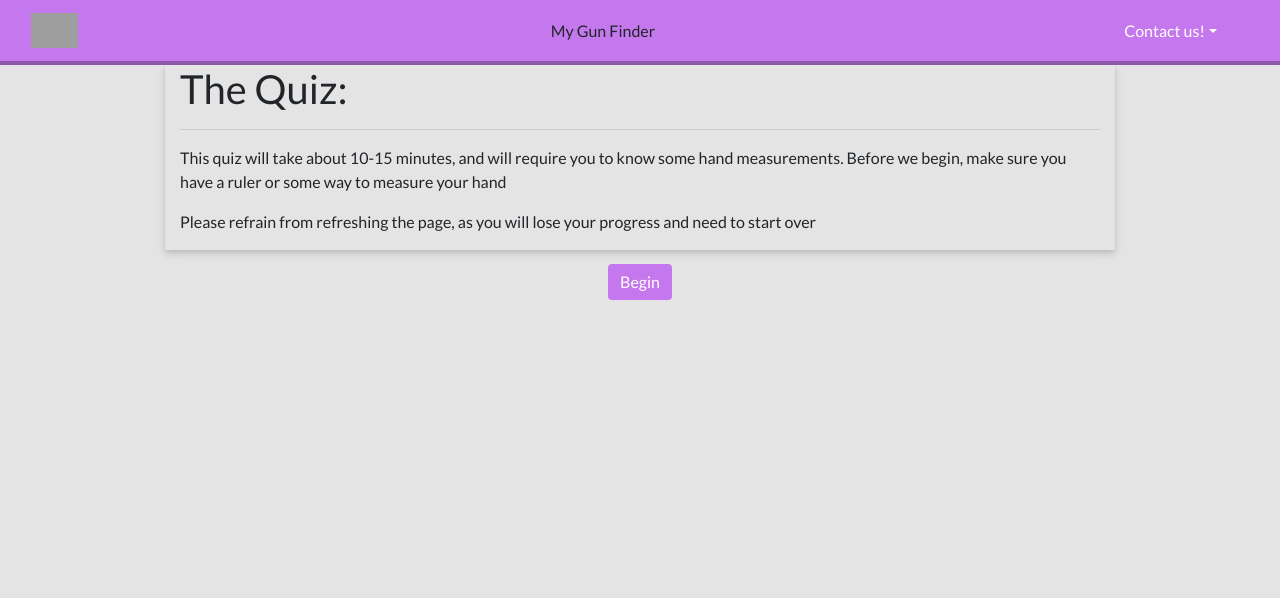
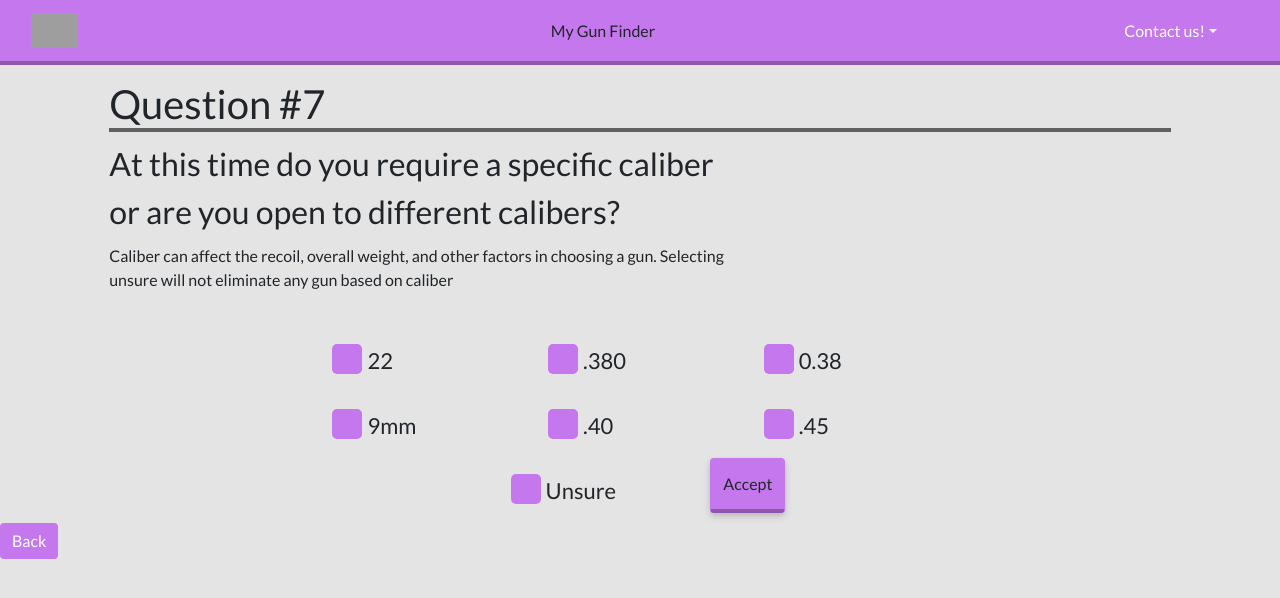
Before and after one commit to JamesDeVore/TWAW-finder, a React (Create React App) app in the folder client/: page /questions in a window 1280 px wide. Shown: the top 598 px of the page. Built offline with nearby package versions, Linux system fonts and the light colour scheme; grey boxes are pictures that could not be loaded.

Commit message:
more styling and subtext

```diff
--- a/client/src/App.css
+++ b/client/src/App.css
@@ -64,6 +64,15 @@ body {
   transform:scale(1.1);
   transition:transform .2s ease-in-out;
 }
+.questionBox {
+  margin-top:15px;
+}
+.questionImg {
+    border-radius: 5px;
+    box-shadow: 0 4px 8px 0 rgba(0,0,0,0.12), 0 2px 4px 0 rgba(0,0,0,0.08);
+    max-height:250px;
+    width:auto;
+}
 .questionBox-before{
   opacity:0
 }
@@ -72,13 +81,20 @@ body {
   transition: opacity .7s ease-in
 }
 
+.questionTitle h1{
+  border-bottom: 4px solid rgb(97, 97, 97);
+}
 
+.questionMainText {
+  font-weight: 550;
+  font-size:2em;
+  line-height:1.5em;
+}
+.questionSubtext{
 
-.questionText {
-  margin:20px;
 }
 .answersDiv{
-  margin:10px;
+  margin-top:20px;
   display:flex;
   justify-content: space-evenly;
 }
@@ -93,18 +109,19 @@ body {
     display: flex;
     flex-direction: row;
     flex-wrap:wrap;
+    justify-content: center;
 }
 .caliberLabel {
     display: block;
     position: relative;
     padding-left: 35px;
-    margin: 12px;
+    margin: 16px;
     cursor: pointer;
     font-size: 22px;
     -webkit-user-select: none;
     -moz-user-select: none;
     -ms-user-select: none;
-    width: 25%;
+    width: 22%;
 }
 
 /* Hide the browser's default checkbox */
@@ -164,7 +181,7 @@ body {
 .gunResult{
   display: flex;
   flex-direction: column;
-
+  box-shadow: 4px 4px 4px lightgrey;
   margin: 12px;
 }
 .gunTitle{
--- a/client/src/assets/questions.js
+++ b/client/src/assets/questions.js
@@ -19,6 +19,7 @@ const questions = {
   0: {
     id: 0,
     text: "What will this gun be used for?",
+    subtext: "This will help determine the type of gun that best fits you.",
     answers: purpose,
     category: "purpose"
   },
@@ -31,58 +32,70 @@ const questions = {
   2: {
     id: 2,
     text: "Do you require a gun with an external gun safety?",
+    subtext:
+      "An external gun safety can be a grip safety, or thumb safety, to prevent any accidental firing of the gun",
     answers: yesNoUnsure,
     category: "externalSafety",
-    image:thumbSafety
+    image: thumbSafety
   },
   3: {
     id: 3,
     text: "Do you require a gun with a laser?",
+    subtext:
+      "A laser assists with aiming by allowing you to see where the gun in aimed before pulling the trigger. Selecting yes will select guns that come factory-equipped with a laser.",
     answers: yesNoUnsure,
     category: "laser",
-    image:laser
+    image: laser
   },
   4: {
     id: 4,
     text:
-      "Do you require a gun with an accessory rail to attach aftermarket accessories (such as flashlights and/or lasers)?",
+      "Do you require a gun with an accessory rail to attach aftermarket accessories?",
     answers: yesNoUnsure,
+    subtext:
+      "Aftermarket accessories can take the form of flashlights or lasers.",
     category: "accessoryRail",
-    image:picatinnyRail
+    image: picatinnyRail
   },
   5: {
     id: 5,
     text:
       "Do you have a reason you are not willing, or are not physically able to carry a gun on your body?",
     answers: yesNoUnsure,
+    subtext: "",
     category: "carry"
   },
   6: {
     id: 6,
     text:
       "At this time do you require a specific caliber or are you open to different calibers?",
+    subtext:
+      "Caliber can affect the recoil, overall weight, and other factors in choosing a gun. Selecting unsure will not eliminate any gun based on caliber",
     answers: calibers,
     category: "caliber",
-    type:"select"
+    type: "select"
   },
   7: {
     id: 7,
-    text:
-      "How would you rank your trigger finger strength on a scale of 1-4. With 1 being 'spraying a spray bottle can be difficult sometimes' and 4 being I can lift a gallon of water with ease with just my trigger finger",
+    text: "How would you rank your trigger finger strength on a scale of 1-4?",
+    subtext:
+      "With 1 being 'spraying a spray bottle can be difficult sometimes' and 4 being 'I can lift a gallon of water with ease with just my trigger finger'.",
     answers: scale,
     category: "fingerStrength"
   },
   8: {
     id: 8,
-    text:
-      "How would you rate your hand strength? With 1 being- 'I have arthritis or significant weakness in my dominant hand which can inhibit my daily tasks' and 4 being 'I have no strength issues with my dominant hand",
+    text: "How would you rate your hand strength?",
+    subtext:
+      "With 1 being 'I have arthritis or significant weakness in my dominant hand which can inhibit my daily tasks' and 4 being 'I have no strength issues with my dominant hand'",
     answers: scale,
     category: "handStrength"
   },
   9: {
     id: 9,
-    text:
-      "How would you rate your upper body strength on a scale of 1 to 4? With 1 being 'I have a very weak upper body' and 4 being 'I have excellent upper body strength'",
+    text: "How would you rate your upper body strength on a scale of 1 to 4?",
+    subtext:
+      "With 1 being 'I have a very weak upper body' and 4 being 'I have excellent upper body strength'",
     answers: scale,
     category: "armStrength"
   },
@@ -91,28 +104,33 @@ const questions = {
     text:
       "What is your palm length from the base of your palm to the bottom of your middle finger?",
     answers: palmRanges,
+    subtext:
+      "This will help ensure your guns have a grip width that will allow the gun to fit comfortably in your hand",
     category: "palmLength",
-    image:palmLength
+    image: palmLength
   },
   11: {
     id: 11,
     text: "With your fingers together, what is the width of your palm",
+    subtext:
+      "This will help to ensure that the height of the grip will be within your palm so the sun fits securely in your hand.",
     answers: palmRanges,
     category: "palmWidth",
-    image:palmWidth
+    image: palmWidth
   },
   12: {
     id: 12,
-    text:
-      "What is your trigger finger Length (trigger finger from thumb web to the center of your outermost fingertip pad?",
+    text: "What is your trigger (index) finger Length?",
+    subtext:
+      "This is the length of trigger finger from thumb web to the center of your outermost fingertip pad. This ensures your finger can safely and reliably reach the trigger of the gun.",
     answers: triggerFingerRanges,
     category: "triggerFingerLength",
-    image:triggerFinger
+    image: triggerFinger
   },
   13: {
     id: 13,
-    text:
-      "What is the length of your thumb, from the center of your thumb web to the tip of your thumb?",
+    text: "What is the length of your thumb?",
+    subtext: "This measurement is from the center of your thumb web to the tip of your thumb. This measurement ensures your thumb can securely grip the pistol grip safely and securely.",
     answers: thumbRanges,
     category: "thumbLength"
   },
--- a/client/src/components/Questions/Main.js
+++ b/client/src/components/Questions/Main.js
@@ -8,8 +8,8 @@ export default class Questions extends Component {
   constructor(props) {
     super(props);
     this.state = {
-      currentQ: null,
-      progress:'before',
+      currentQ: 6,
+      progress:'during',
       responses: {
         palmLength: null,
         palmWidth: null,
@@ -97,7 +97,7 @@ export default class Questions extends Component {
   renderQuestions = () => {
     let currentQuestion = questions[this.state.currentQ];
     return (
-      <div className="container">
+      <div className="questionContainer">
         <Question
           question={currentQuestion}
           answer={this.answerQuestion}
@@ -117,7 +117,7 @@ export default class Questions extends Component {
       <div className="container">
         <h1>Finished!</h1>
         <button
-          className="btn btn-start"
+          className="btn btn-secondary"
           onClick={() => this.handleSubmit()}
         >
           Submit Quiz
@@ -128,8 +128,8 @@ export default class Questions extends Component {
   renderResults = () => {
     let {results} = this.state
     if(results.length > 0){
-      return (<div>
-        <h1>Here are your results! we found {results.length} gun(s)
+      return (<div className="resultsContainer">
+        <h1 className="resultsHeading">Here are your results! We found {results.length} gun(s)
         </h1>{results.map(gun => (
         <div className="resultScreen">
           <Result gun={gun} />
@@ -137,7 +137,7 @@ export default class Questions extends Component {
         </div>
       )
     } else if(results.length === 0) {
-      return <div>No results availabke</div>
+      return <div>No results available</div>
     } else {
       return <div>Loading</div>
     }
--- a/client/src/components/Questions/Question.js
+++ b/client/src/components/Questions/Question.js
@@ -1,10 +1,9 @@
 import React from 'react'
-import { useState, useEffect, useRef } from "react";
 import SelectButtons from './answerTypes/Select'
 
 //given a question object, just render the question
 export default function Question(props) {
-  let {question:{text,answers,category,type,image},number} = props
+  let {question:{text,answers,category,type,image,subtext},number} = props
   console.log(type)
   setTimeout(() => {
     document.querySelector(".questionBox-before").classList.add("questionBox-active");
@@ -35,15 +34,18 @@ export default function Question(props) {
   }
   console.log(image)
   return (
-    <div className="row justify-content-center questionBox-before">
-      <div className="col-md-10 questionText">
-        <h2>Question #{number + 1}</h2>
-        <h1>{text}</h1>
+    <div className="row justify-content-center questionBox questionBox-before">
+      <div className="col-10 questionTitle">
+        <h1>Question #{number + 1}</h1>
+      </div>
+      <div className="col-6 questionText">
+        <h3 className="questionMainText">{text}</h3>
+        <p className="questionSubtext">{subtext}</p>
+      </div>
+      <div className="col-4">
+        <img className="questionImg" src={image} />
       </div>
       <div className="col-md-8 answersDiv">{allAnswers()}</div>
-      <div className="col-md-8">
-        <img src={image} />
-      </div>
     </div>
   );
 }
--- a/client/src/components/Questions/answerTypes/Select.js
+++ b/client/src/components/Questions/answerTypes/Select.js
@@ -45,7 +45,9 @@ export default class SelectButtons extends Component {
     return (
       <div className="radioDiv">
        {this.renderSelects()}<br/>
-       <button onClick={() => {
+       <button
+       className="btn responseBtn"
+       onClick={() => {
          document
            .querySelector(".questionBox-before")
            .classList.remove("questionBox-active");
```
Also changed, not shown: 1 other file (tests, documents, lock files or other folders).
